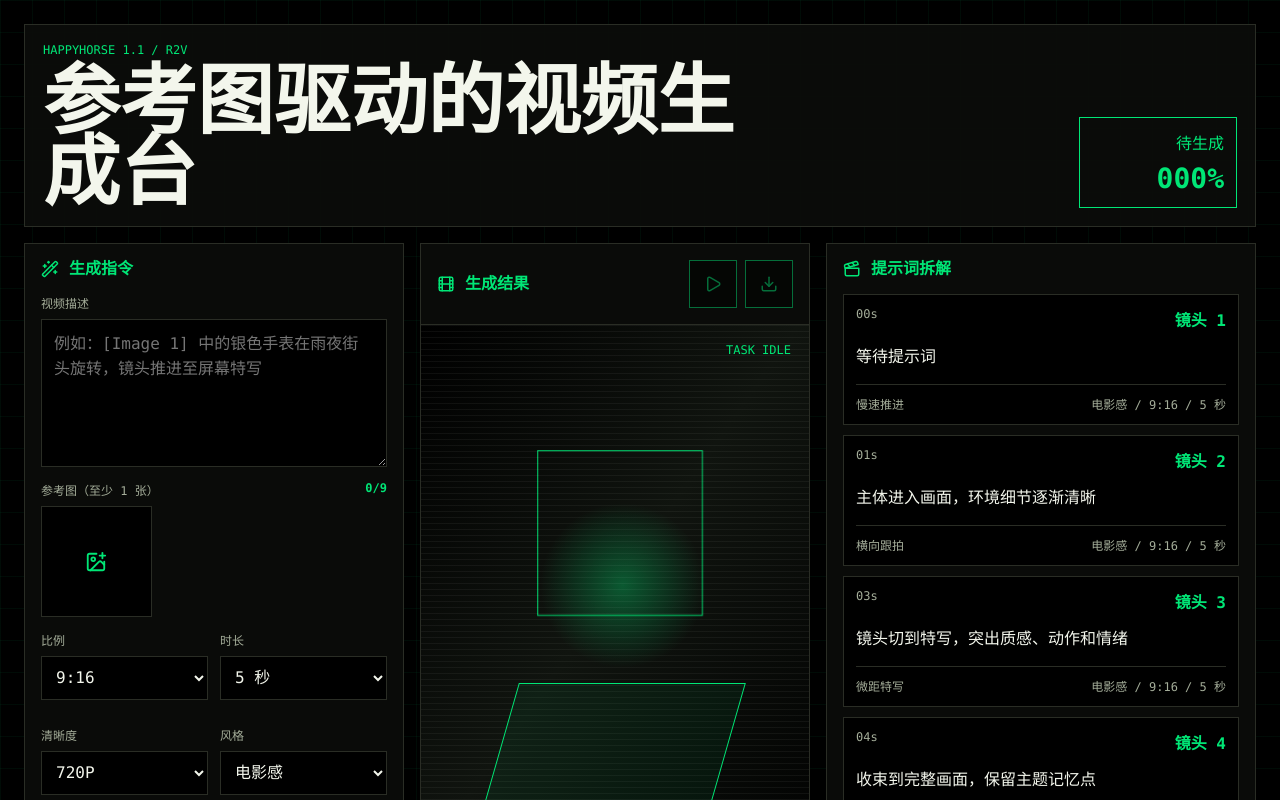
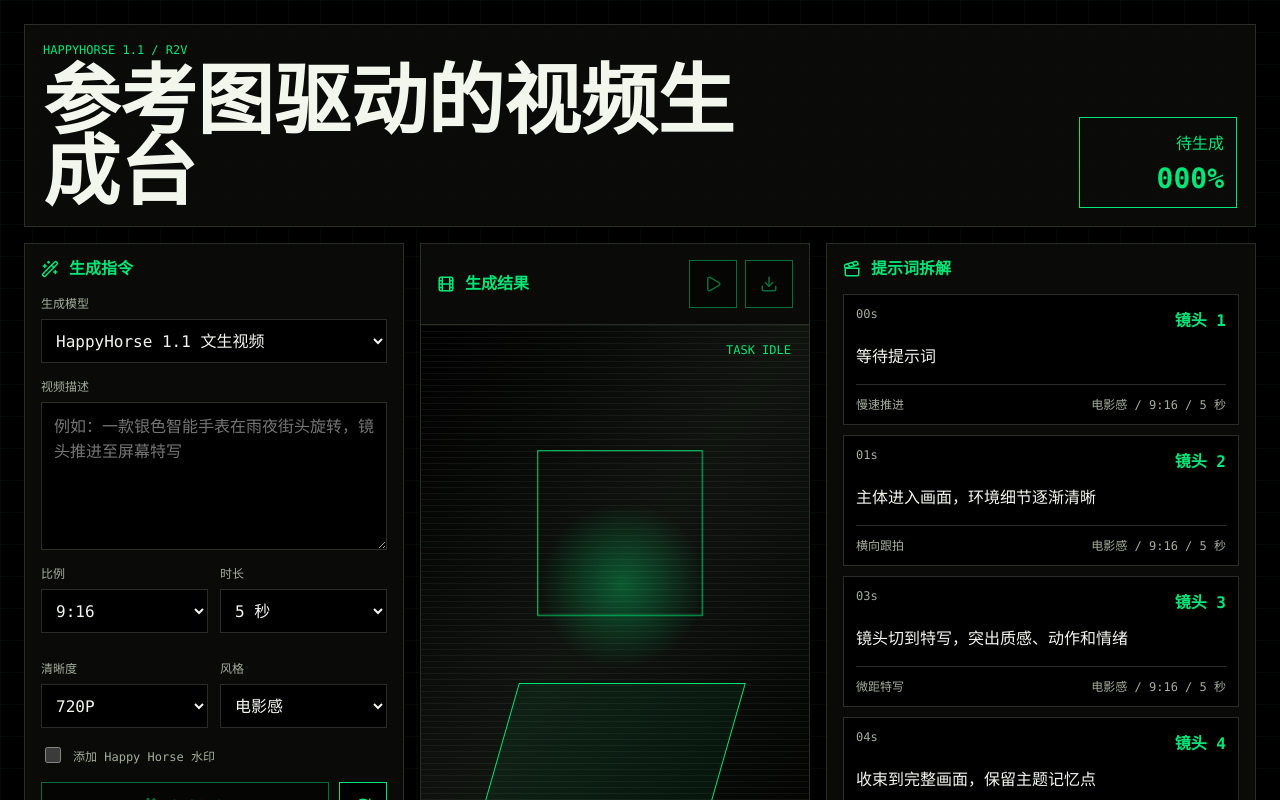
Before and after one commit to Yunfen32/short-video-studio, a React (Vite) app: page / in a window 1280 px wide. Shown: the top 800 px of the page. Built offline with nearby package versions, Linux system fonts and the light colour scheme.

Commit message:
Add HappyHorse text-to-video model

```diff
--- a/src/main.jsx
+++ b/src/main.jsx
@@ -17,6 +17,10 @@ import './styles.css';
 const aspectRatios = ['9:16', '16:9', '1:1', '4:3', '3:4'];
 const durations = [5, 8, 15];
 const styles = ['写实广告', '电影感', '产品展示', '动画短片'];
+const models = [
+  { id: 'happyhorse-1.1-t2v', label: 'HappyHorse 1.1 文生视频', needsReferenceImages: false },
+  { id: 'happyhorse-1.1-r2v', label: 'HappyHorse 1.1 参考图生视频', needsReferenceImages: true },
+];
 const POLL_INTERVAL = 15000;
 
 function createStoryboard(prompt, ratio, duration, style) {
@@ -66,6 +70,7 @@ function App() {
   const [ratio, setRatio] = useState('9:16');
   const [duration, setDuration] = useState(5);
   const [style, setStyle] = useState('电影感');
+  const [model, setModel] = useState('happyhorse-1.1-t2v');
   const [resolution, setResolution] = useState('720P');
   const [watermark, setWatermark] = useState(false);
   const [images, setImages] = useState([]);
@@ -82,6 +87,7 @@ function App() {
   const isGenerating = taskStatus === 'PENDING' || taskStatus === 'RUNNING';
   const progress = progressFor(taskStatus);
   const canGenerate = prompt.trim().length > 0 && !isGenerating;
+  const selectedModel = models.find((item) => item.id === model) || models[0];
 
   async function addImages(event) {
     const files = Array.from(event.target.files || []);
@@ -127,7 +133,7 @@ function App() {
 
   async function generateVideo() {
     if (!canGenerate) return;
-    if (images.length === 0) {
+    if (selectedModel.needsReferenceImages && images.length === 0) {
       setError('HappyHorse 参考生视频需要至少上传 1 张参考图');
       return;
     }
@@ -142,8 +148,11 @@ function App() {
         method: 'POST',
         headers: { 'Content-Type': 'application/json' },
         body: JSON.stringify({
-          prompt: `${prompt.trim()}。视觉风格：${style}。参考图按上传顺序对应 [Image 1]、[Image 2]。`,
-          images,
+          model,
+          prompt: selectedModel.needsReferenceImages
+            ? `${prompt.trim()}。视觉风格：${style}。参考图按上传顺序对应 [Image 1]、[Image 2]。`
+            : `${prompt.trim()}。视觉风格：${style}。`,
+          images: selectedModel.needsReferenceImages ? images : [],
           ratio,
           duration,
           resolution,
@@ -202,15 +211,25 @@ function App() {
           <div className="panel-heading"><Wand2 size={18} /><h2>生成指令</h2></div>
 
           <label className="field">
+            <span>生成模型</span>
+            <select value={model} onChange={(event) => setModel(event.target.value)}>
+              {models.map((item) => <option key={item.id} value={item.id}>{item.label}</option>)}
+            </select>
+          </label>
+
+          <label className="field">
             <span>视频描述</span>
             <textarea
               value={prompt}
               maxLength={2500}
               onChange={(event) => setPrompt(event.target.value)}
-              placeholder="例如：[Image 1] 中的银色手表在雨夜街头旋转，镜头推进至屏幕特写"
+              placeholder={selectedModel.needsReferenceImages
+                ? '例如：[Image 1] 中的银色手表在雨夜街头旋转，镜头推进至屏幕特写'
+                : '例如：一款银色智能手表在雨夜街头旋转，镜头推进至屏幕特写'}
             />
           </label>
 
+          {selectedModel.needsReferenceImages && (
             <div className="reference-field">
               <div className="field-label"><span>参考图（至少 1 张）</span><strong>{images.length}/9</strong></div>
               <div className="reference-grid">
@@ -231,6 +250,7 @@ function App() {
                 )}
               </div>
             </div>
+          )}
 
           <div className="settings-grid">
             <label className="field">
```
Also changed, not shown: worker/index.js (+11 -7 lines), 5 other files (tests, documents, lock files or other folders). Lines whose indentation alone changed are shown as unchanged.
